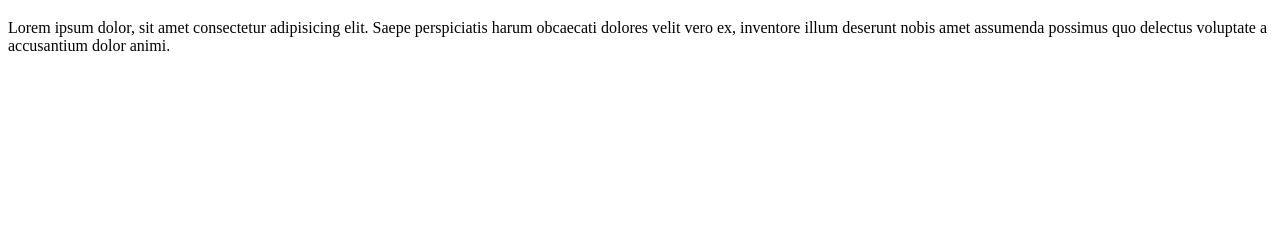
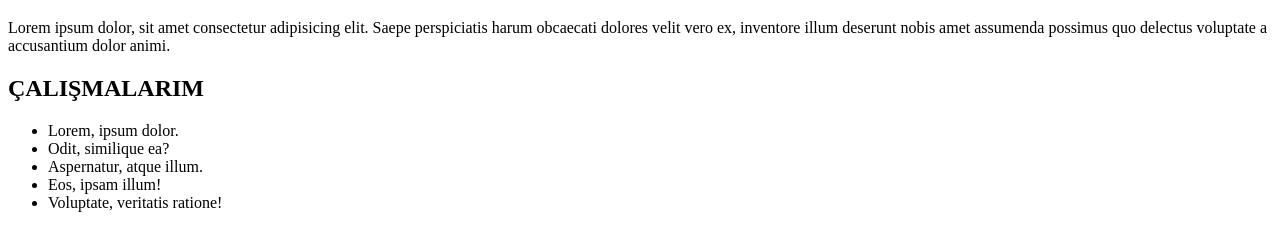
Before and after one commit to gomer27/staj, a plain HTML site: page index.html in a window 1280 px wide. Shown: the part 61-312 px from the top of the page. Drawn offline with Linux system fonts and the light colour scheme.

Commit message:
çalışmalar eklendi

```diff
--- a/index.html
+++ b/index.html
@@ -14,5 +14,13 @@
       deserunt nobis amet assumenda possimus quo delectus voluptate a
       accusantium dolor animi.
     </p>
+    <h2>ÇALIŞMALARIM</h2>
+    <ul>
+      <li>Lorem, ipsum dolor.</li>
+      <li>Odit, similique ea?</li>
+      <li>Aspernatur, atque illum.</li>
+      <li>Eos, ipsam illum!</li>
+      <li>Voluptate, veritatis ratione!</li>
+    </ul>
   </body>
 </html>
```
